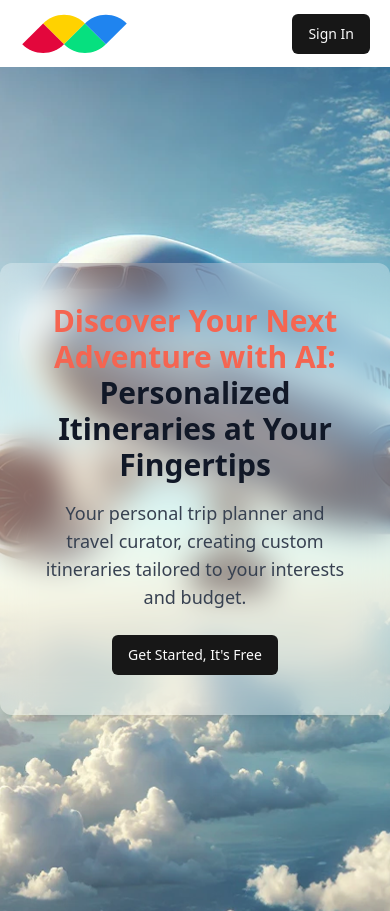
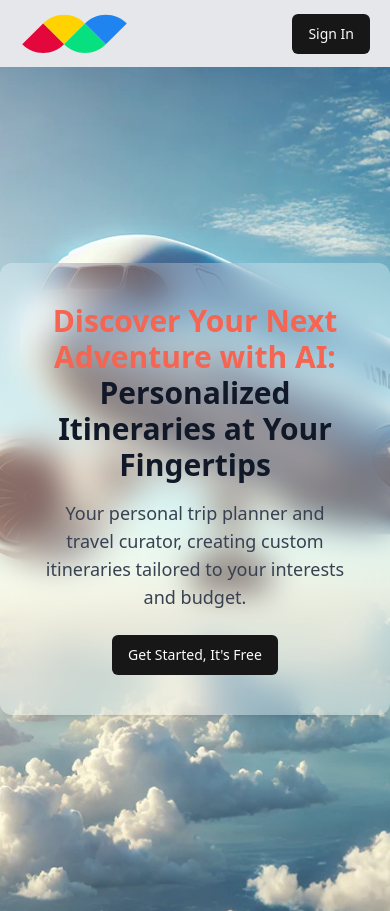
Before and after one commit to kei0710KEI/travel-planner, a React (Vite) app: page / in a window 390 px wide. Built offline with nearby package versions, Linux system fonts and the light colour scheme; no server answers.

Commit message:
📱 responsive

```diff
--- a/src/App.css
+++ b/src/App.css
@@ -39,3 +39,8 @@
   .read-the-docs {
     color: #888;
   }
+
+  #root {
+    max-width: 100%;  /* 幅を100%に変更 */
+    min-height: 100vh; /* 画面全体をカバー */
+  }
--- a/src/index.css
+++ b/src/index.css
@@ -59,15 +59,6 @@
     }
   }
 
-  @layer base {
-    * {
-      @apply border-border;
-    }
-    body {
-      @apply bg-background text-foreground;
-    }
-  }
-
 
 
   @layer base {
@@ -78,3 +69,9 @@
     @apply bg-background text-foreground;
     }
 }
+
+@layer base {
+  body {
+    @apply bg-gray-200 text-foreground;
+  }
+}
```
Lines whose indentation alone changed are shown as unchanged.
